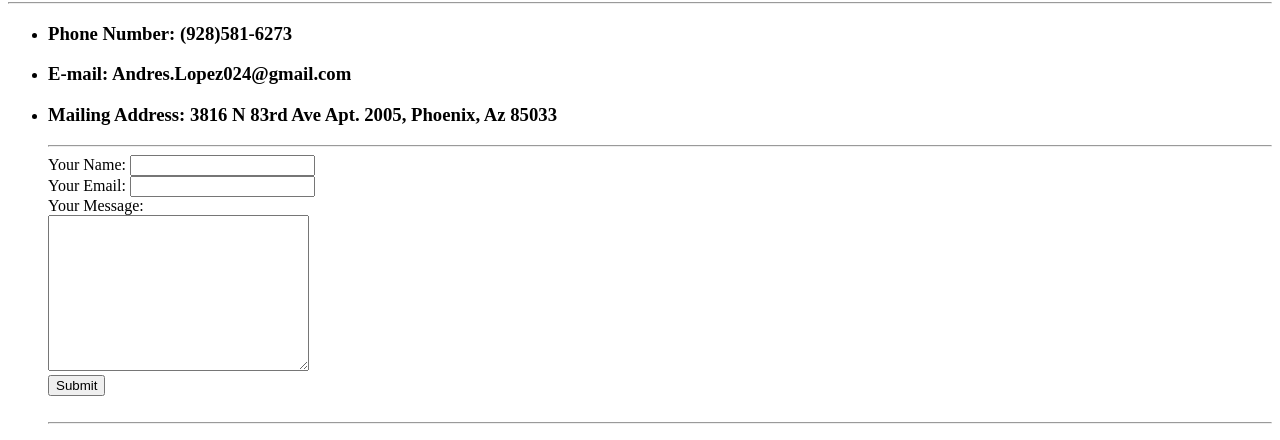
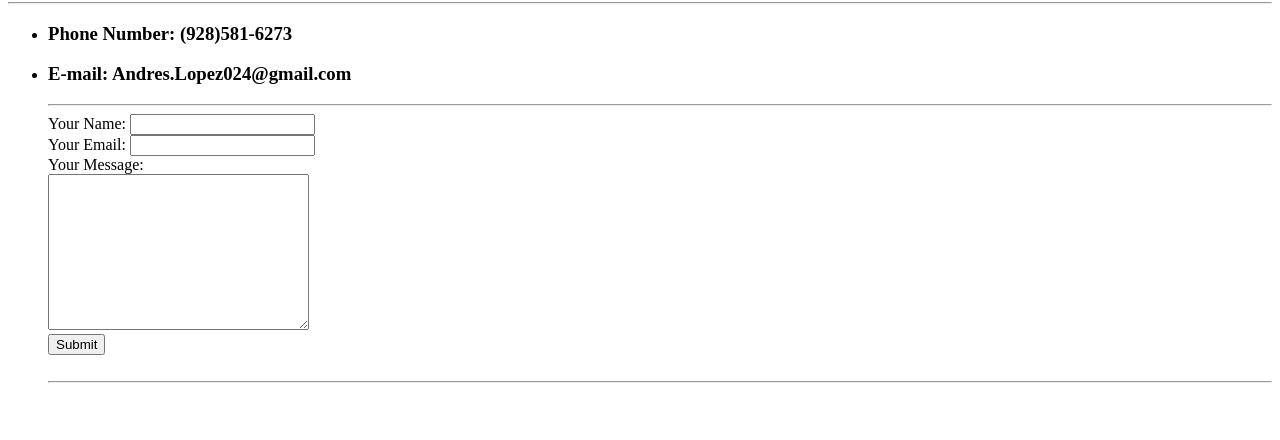
Before and after one commit to Alopez024/cv, a plain HTML site: page cinfo.html in a window 1280 px wide. Shown: the part 390-830 px from the top of the page. After the commit the page ends 800 px from the top, so only its background shows below. Drawn offline with Linux system fonts and the light colour scheme.

Commit message:
updated info

```diff
--- a/cinfo.html
+++ b/cinfo.html
@@ -19,9 +19,6 @@
     <li>
       <h3>E-mail: Andres.Lopez024@gmail.com</h3>
     </li>
-    <li>
-      <h3>Mailing Address: 3816 N 83rd Ave Apt. 2005, Phoenix, Az 85033</h3>
-    </li>
     <hr>
     <form action="mailto:andres.lopez024@gmail.com" method="post" enctype="text/plain">
       <label>Your Name:</label>
```
